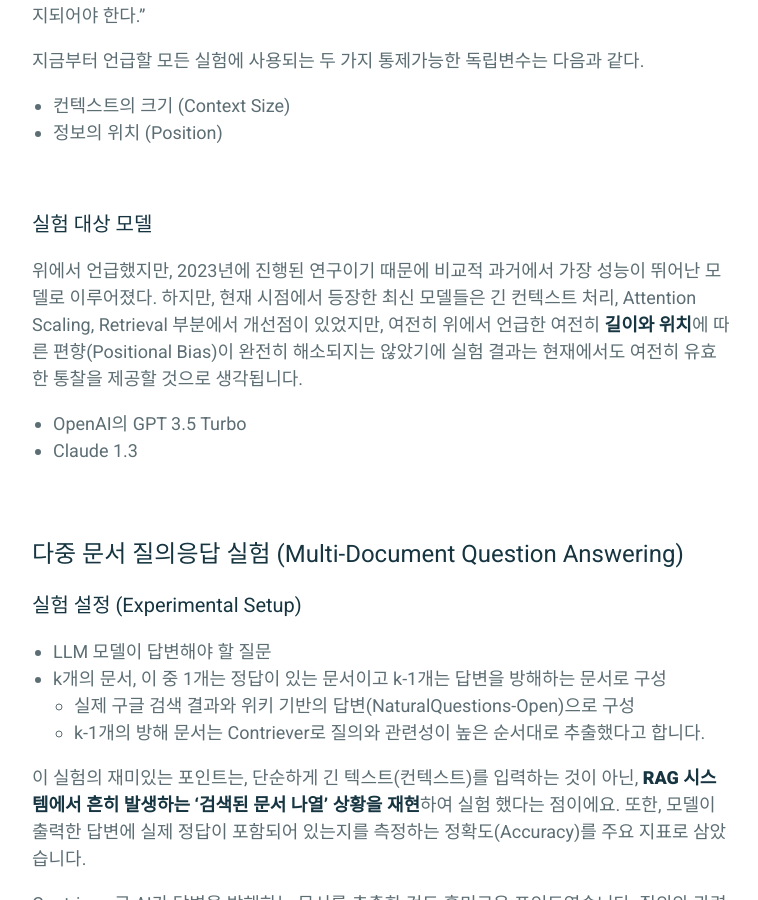
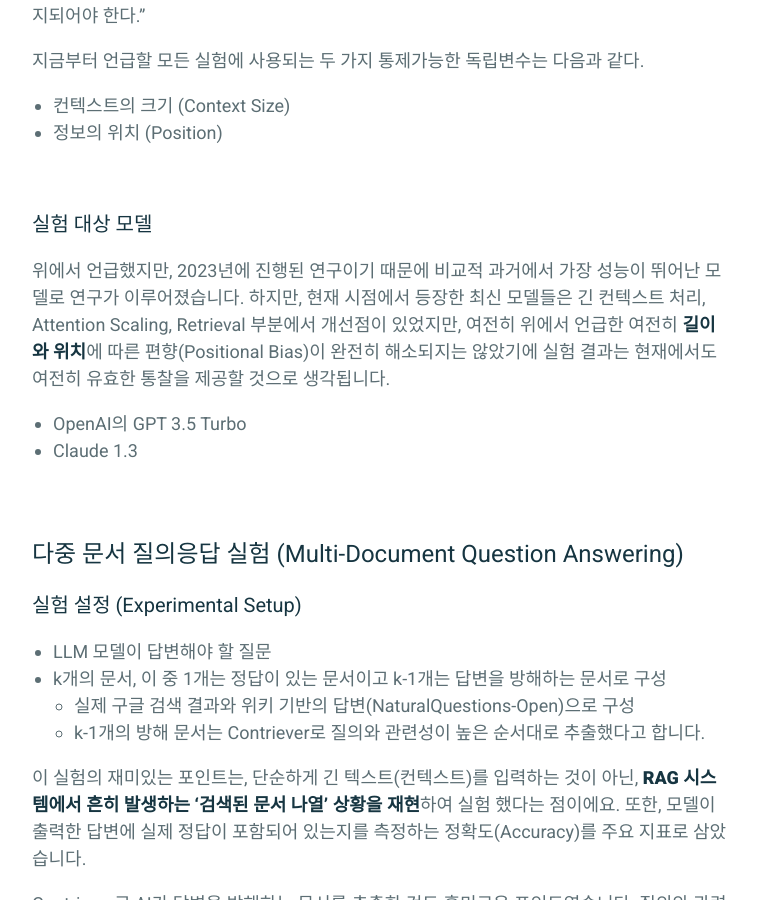
Before and after one commit to parkhuiwo0/parkhuiwo0.github.io, a Jekyll site: the page built from _posts/2026-03-27-Lost-In-the-Middle.md, in a window 1280 px wide and 900 px high, scrolled down 1211 px. Shown: the whole window, without its empty margins (258-1016 px from the left). Built offline with Jekyll 4.4.1, drawn with Linux system fonts in a browser that asks for light colours.

Commit message:
Update 2026-03-27-Lost-In-the-Middle.md

```diff
--- a/_posts/2026-03-27-Lost-In-the-Middle.md
+++ b/_posts/2026-03-27-Lost-In-the-Middle.md
@@ -28,7 +28,7 @@ comments: true
 <br>
 
 ### 실험 대상 모델
-위에서 언급했지만, 2023년에 진행된 연구이기 때문에 비교적 과거에서 가장 성능이 뛰어난 모델로 이루어졌다.
+위에서 언급했지만, 2023년에 진행된 연구이기 때문에 비교적 과거에서 가장 성능이 뛰어난 모델로 연구가 이루어졌습니다.
 하지만, 현재 시점에서 등장한 최신 모델들은 긴 컨텍스트 처리, Attention Scaling, Retrieval 부분에서 개선점이 있었지만, 여전히 위에서 언급한 여전히 **길이와 위치**에 따른 편향(Positional Bias)이 완전히 해소되지는 않았기에 실험 결과는 현재에서도 여전히 유효한 통찰을 제공할 것으로 생각됩니다.
 
 - OpenAI의 GPT 3.5 Turbo
```
